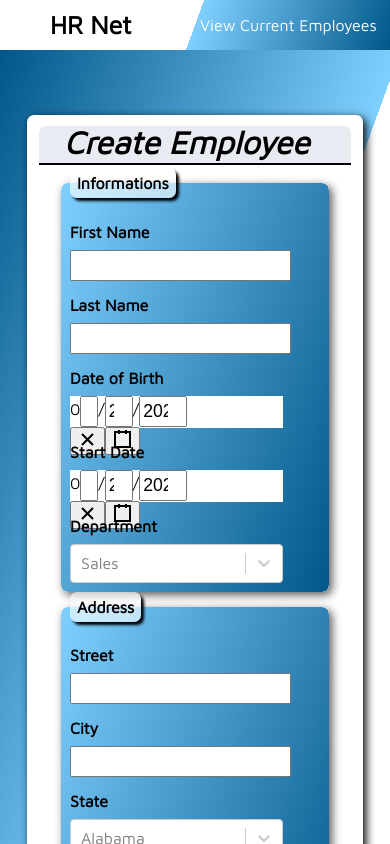
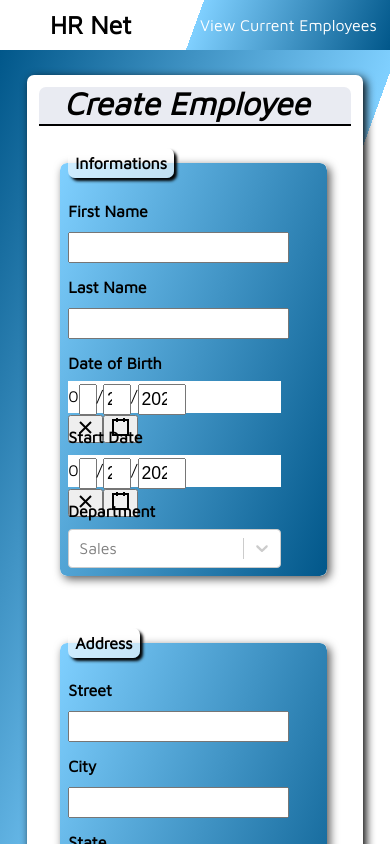
Before and after one commit to RominM/HRNet, a React (Create React App) app: page / in a window 390 px wide. Shown: the top 844 px of the page. Built offline with nearby package versions, Linux system fonts and the light colour scheme.

Commit message:
style: :iphone: responsive fixed

```diff
--- a/src/styles/sass/Components/form.scss
+++ b/src/styles/sass/Components/form.scss
@@ -1,10 +1,13 @@
 form {
-  position: relative;
+  position: absolute;
+  top: 10%;
+  bottom: 10%;
   display: flex;
+  align-items: center;
   justify-content: space-around;
-  margin: 3% auto;
-  padding: 1%;
-  width: 100%;
+  padding: 3%;
+  width: 92%;
+  box-sizing: border-box;
   box-sizing: border-box;
   fieldset {
     margin-top: 10px;
@@ -12,7 +15,7 @@ form {
     border: none;
     background: linear-gradient(110deg, $gradient_two, $gradient_one);
     background-color: $white_color;
-    width: 30%;
+    width: 32%;
     min-width: 320px;
     box-shadow: 3px 3px 10px rgba(0, 0, 0, 0.661);
     padding: 3%;
@@ -29,6 +32,7 @@ form {
         font-weight: bold;
       }
       input {
+        margin-top: 3px;
         width: 100%;
         height: 25px;
         font-size: 1.1rem;
@@ -39,10 +43,11 @@ form {
 
 @media screen and (max-width: 1000px) {
   form {
+    top: 3%;
+    bottom: 0;
     flex-direction: column;
     margin: auto;
     fieldset {
-      margin: auto;
       width: 80%;
       min-width: 250px;
     }
--- a/src/styles/sass/Layout/bloc-page.scss
+++ b/src/styles/sass/Layout/bloc-page.scss
@@ -1,9 +1,10 @@
-html {
-  // overflow: hidden;
+.bloc-page {
+  font-family: $mainFont;
 }
 
-.bloc-page {
-  position: relative;
-  overflow: auto;
-  font-family: $mainFont;
+@media screen and (max-width: 1000px) {
+  .bloc-page {
+    position: relative;
+    overflow: auto;
+  }
 }
--- a/src/styles/sass/Layout/section.scss
+++ b/src/styles/sass/Layout/section.scss
@@ -1,5 +1,4 @@
 main {
-  // position: absolute;
   width: 100%;
   height: 91vh;
   background: linear-gradient(
@@ -11,7 +10,8 @@ main {
   overflow: auto;
   section {
     position: absolute;
-    top: 9%;
+    top: 13%;
+    bottom: 15%;
     padding: 3%;
     width: 80%;
     background-color: #fff;
@@ -36,12 +36,16 @@ main {
 
 @media screen and (max-width: 1000px) {
   main {
-    height: 145vh;
+    height: 143vh;
     background: linear-gradient(
       110deg,
       $gradient_one,
       $gradient_two 48%,
       #fff 48%
     );
+    section {
+      top: 6%;
+      bottom: 10%;
+    }
   }
 }
```
